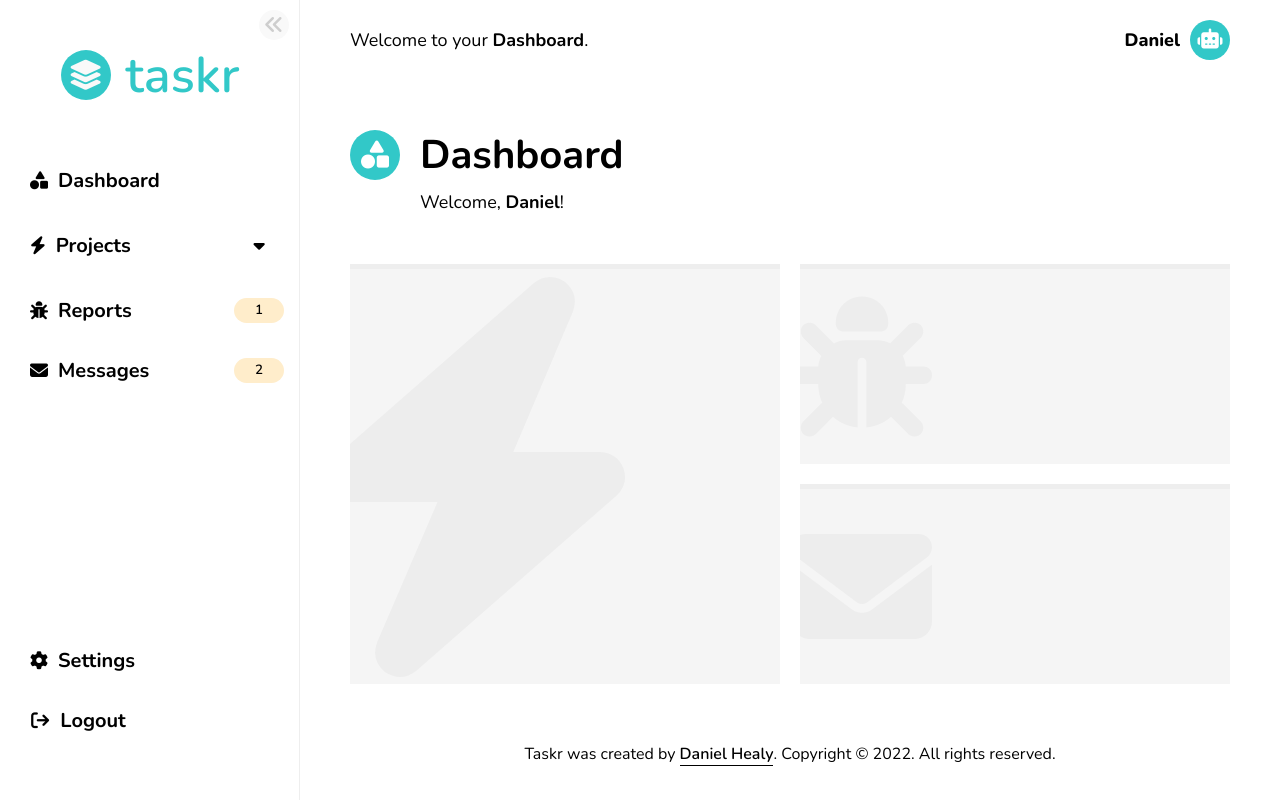
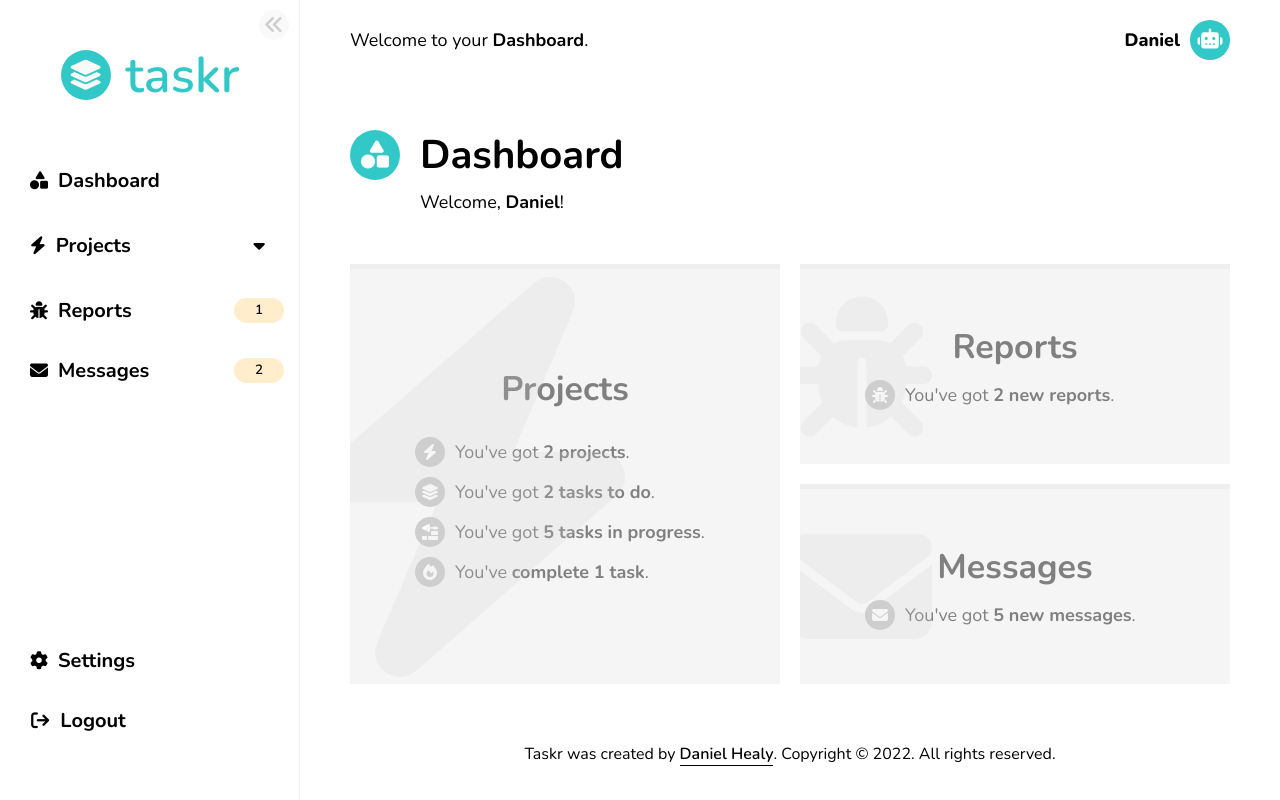
Before and after one commit to Web-Dev-Dan/Taskr---Bug-Tracking-Application, a React (Create React App) app: page / in a window 1280 px wide. Built offline with nearby package versions, Linux system fonts and the light colour scheme.

Commit message:
Finished styling Dashboard.js component

```diff
--- a/src/components/main/pages/Dashboard/Dashboard.css
+++ b/src/components/main/pages/Dashboard/Dashboard.css
@@ -30,10 +30,12 @@
 
 .grid-button {
     /* background-color: var(--color-primary-light); */
+    color: var(--color-gray-darkest);
     background-color: var(--color-dropdown-hover);
     border-top: 5px solid var(--color-gray);
     position: relative;
     overflow: hidden;
+    transition: .2s;
 }
 
 .grid-button--large {
@@ -67,7 +69,52 @@
     transition: .2s;
 }
 
+.grid-button__title {
+    font-size: 3.4rem;
+    font-weight: 700;
+    margin-bottom: 10px;
+}
+
+.grid-button__info-container {
+    width: 300px;
+    margin: 0 auto;
+    display: flex;
+    justify-content: flex-start;
+    align-items: center;
+}
+
+.grid-button__icon-container {
+    background-color: var(--color-gray-dark);
+    width: 30px;
+    height: 30px;
+    margin-right: 10px;
+    border-radius: 50%;
+    display: flex;
+    justify-content: center;
+    align-items: center;
+    transition: .2s;
+}
+
+.grid-button__icon {
+    color: white;
+    font-size: 16px;
+}
+
+.grid-button__text {
+    font-size: 1.8rem;
+    font-weight: 300;
+}
+
+.grid-button--large .grid-button__title {
+    margin-bottom: 25px;
+}
+
+.grid-button--large .grid-button__info-container:not(:last-child) {
+    margin-bottom: 10px;
+}
+
 .grid-button:hover {
+    color: black;
     background-color: var(--color-primary-light);
     border-top: 5px solid var(--color-primary);
 }
@@ -77,3 +124,7 @@
     color: var(--color-primary);
     transform: translateX(-20%) translateY(-50%) scale(120%);
 }
+
+.grid-button:hover .grid-button__icon-container {
+    background-color: var(--color-primary);
+}
--- a/src/components/main/pages/Dashboard/Dashboard.js
+++ b/src/components/main/pages/Dashboard/Dashboard.js
@@ -13,12 +13,51 @@ function Dashboard({ userData }) {
             <div className="dashboard__grid">
                 <button className="grid-button grid-button--large btn-transparent">
                     <i className="grid-button__background-icon--large fa-solid fa-bolt"></i>
+                    <h2 className="grid-button__title">Projects</h2>
+                    <div className="grid-button__info-container">
+                        <div className="grid-button__icon-container">
+                            <i className="grid-button__icon fa-solid fa-bolt"></i>
+                        </div>
+                        <p className="grid-button__text">You've got <strong>2 projects</strong>.</p>
+                    </div>
+                    <div className="grid-button__info-container">
+                        <div className="grid-button__icon-container">
+                            <i className="grid-button__icon fa-solid fa-layer-group"></i>
+                        </div>
+                        <p className="grid-button__text">You've got <strong>2 tasks to do</strong>.</p>
+                    </div>
+                    <div className="grid-button__info-container">
+                        <div className="grid-button__icon-container">
+                            <i className="grid-button__icon fa-solid fa-trowel-bricks"></i>
+                        </div>
+                        <p className="grid-button__text">You've got <strong>5 tasks in progress</strong>.</p>
+                    </div>
+                    <div className="grid-button__info-container">
+                        <div className="grid-button__icon-container">
+                            <i className="grid-button__icon fa-solid fa-fire"></i>
+                        </div>
+                        <p className="grid-button__text">You've <strong>complete 1 task</strong>.</p>
+                    </div>
                 </button>
                 <button className="grid-button grid-button--small btn-transparent">
                     <i className="grid-button__background-icon fa-solid fa-bug"></i>
+                    <h2 className="grid-button__title">Reports</h2>
+                    <div className="grid-button__info-container">
+                        <div className="grid-button__icon-container">
+                            <i className="grid-button__icon fa-solid fa-bug"></i>
+                        </div>
+                        <p className="grid-button__text">You've got <strong>2 new reports</strong>.</p>
+                    </div>
                 </button>
                 <button className="grid-button grid-button--small btn-transparent">
                     <i className="grid-button__background-icon fa-solid fa-envelope"></i>
+                    <h2 className="grid-button__title">Messages</h2>
+                    <div className="grid-button__info-container">
+                        <div className="grid-button__icon-container">
+                            <i className="grid-button__icon fa-solid fa-envelope"></i>
+                        </div>
+                        <p className="grid-button__text">You've got <strong>5 new messages</strong>.</p>
+                    </div>
                 </button>
             </div>
         </div >
--- a/src/components/main/pages/Projects/ProjectBox.css
+++ b/src/components/main/pages/Projects/ProjectBox.css
@@ -1,4 +1,5 @@
 .project-box {
+    /* background-color: var(--color-light); */
     min-width: 300px;
     padding: 30px 0;
     border-top: 3px solid var(--color-gray-darkest);
```
